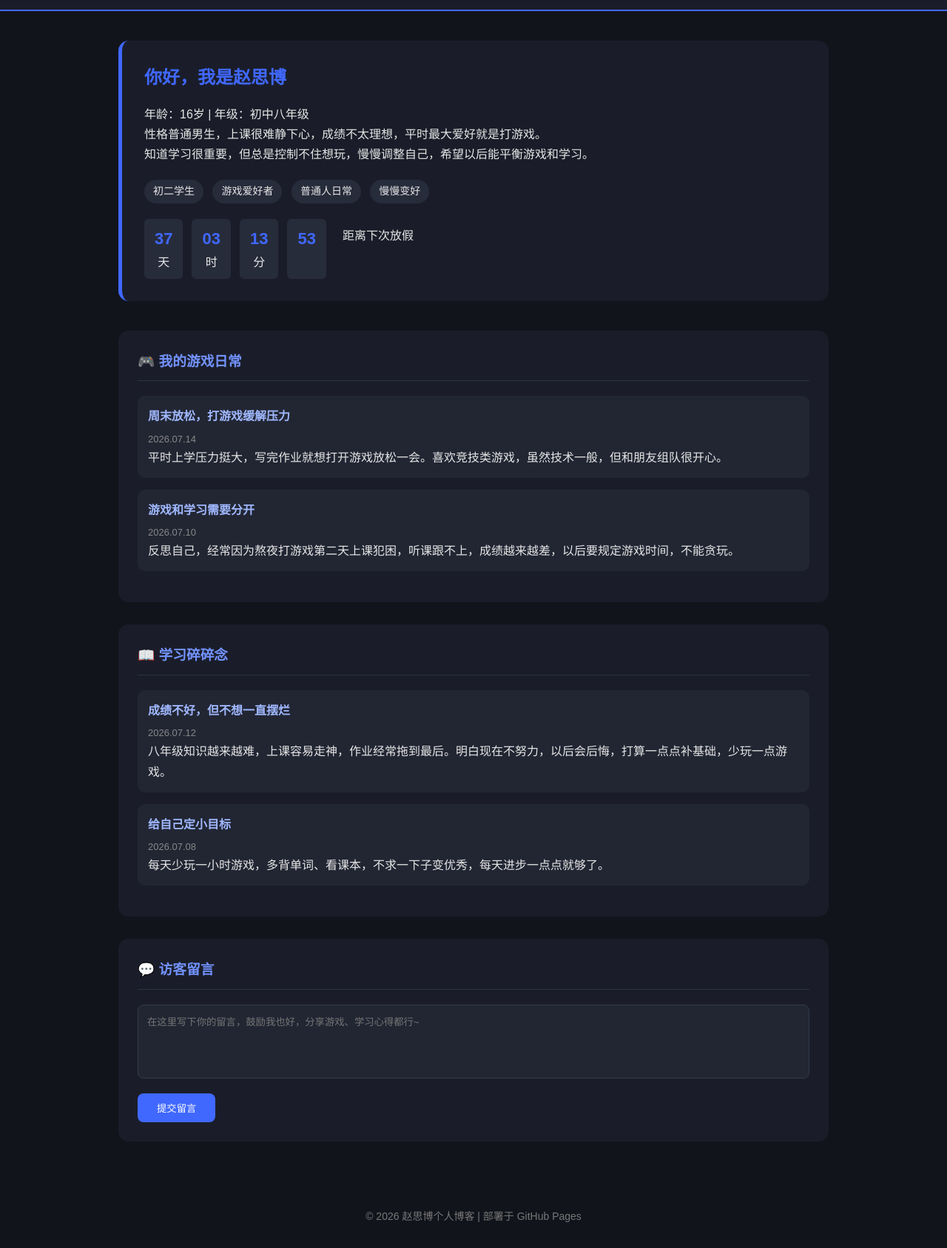
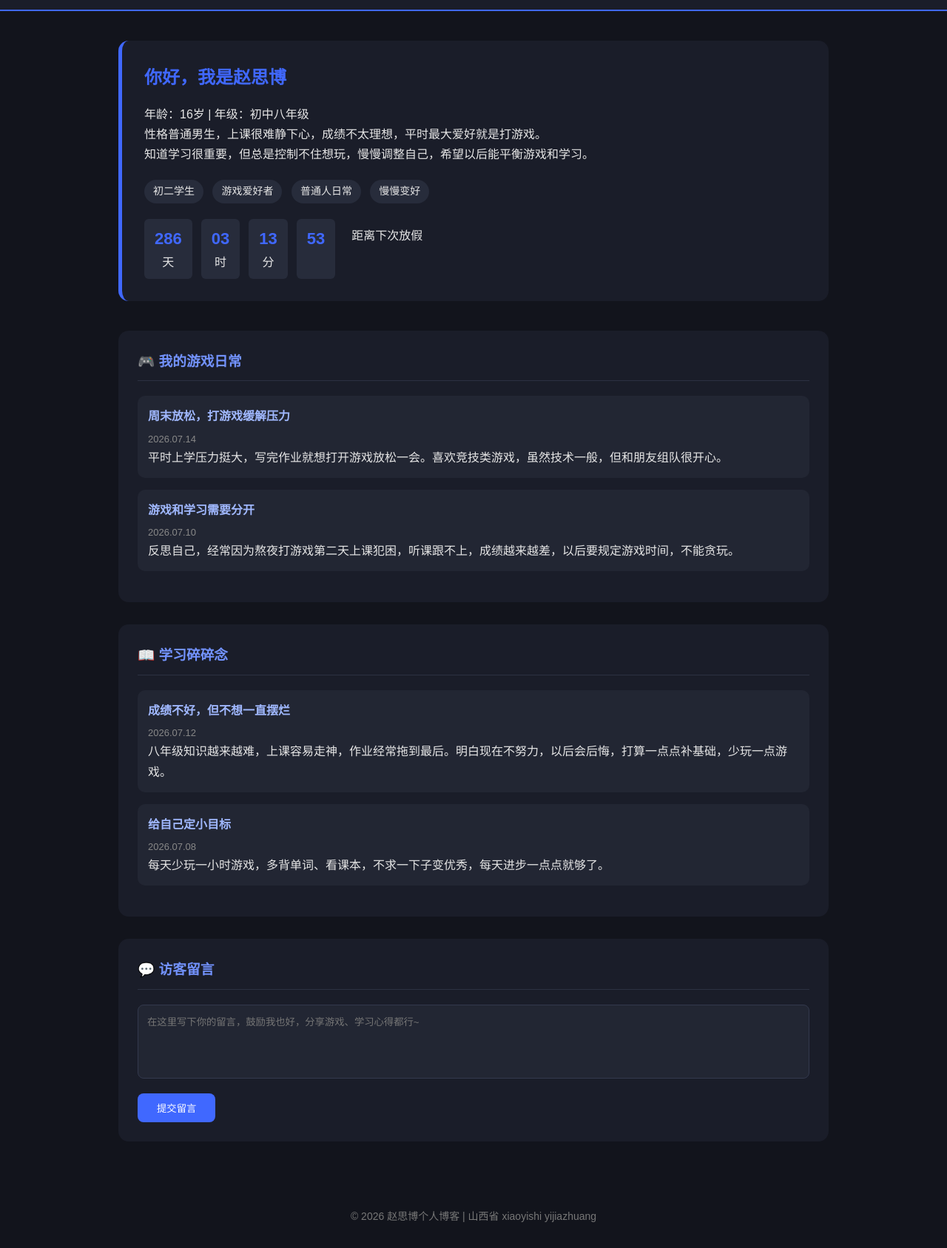
Before and after one commit to China-shanxi/zhaosibo-blog, a plain HTML site: page index.html in a window 1280 px wide. Shown: the part 60-1747 px from the top of the page at 74% size. Drawn offline with Linux system fonts and the light colour scheme.

Commit message:
Update index.html

```diff
--- a/index.html
+++ b/index.html
@@ -241,12 +241,12 @@
 </div>
 
 <footer>
-    © 2026 赵思博个人博客 | 部署于 GitHub Pages
+    © 2026 赵思博个人博客 | 山西省 xiaoyishi yijiazhuang
 </footer>
 
 <script>
-// 1. 放假倒计时（修改这里的时间）
-const targetDate = new Date(2026, 7, 20, 0, 0, 0);
+// 1. 生日倒计时（修改这里的时间）
+const targetDate = new Date(2027, 3, 26, 0, 0, 0);
 function updateTime() {
     const now = new Date();
     let diff = targetDate - now;
```
